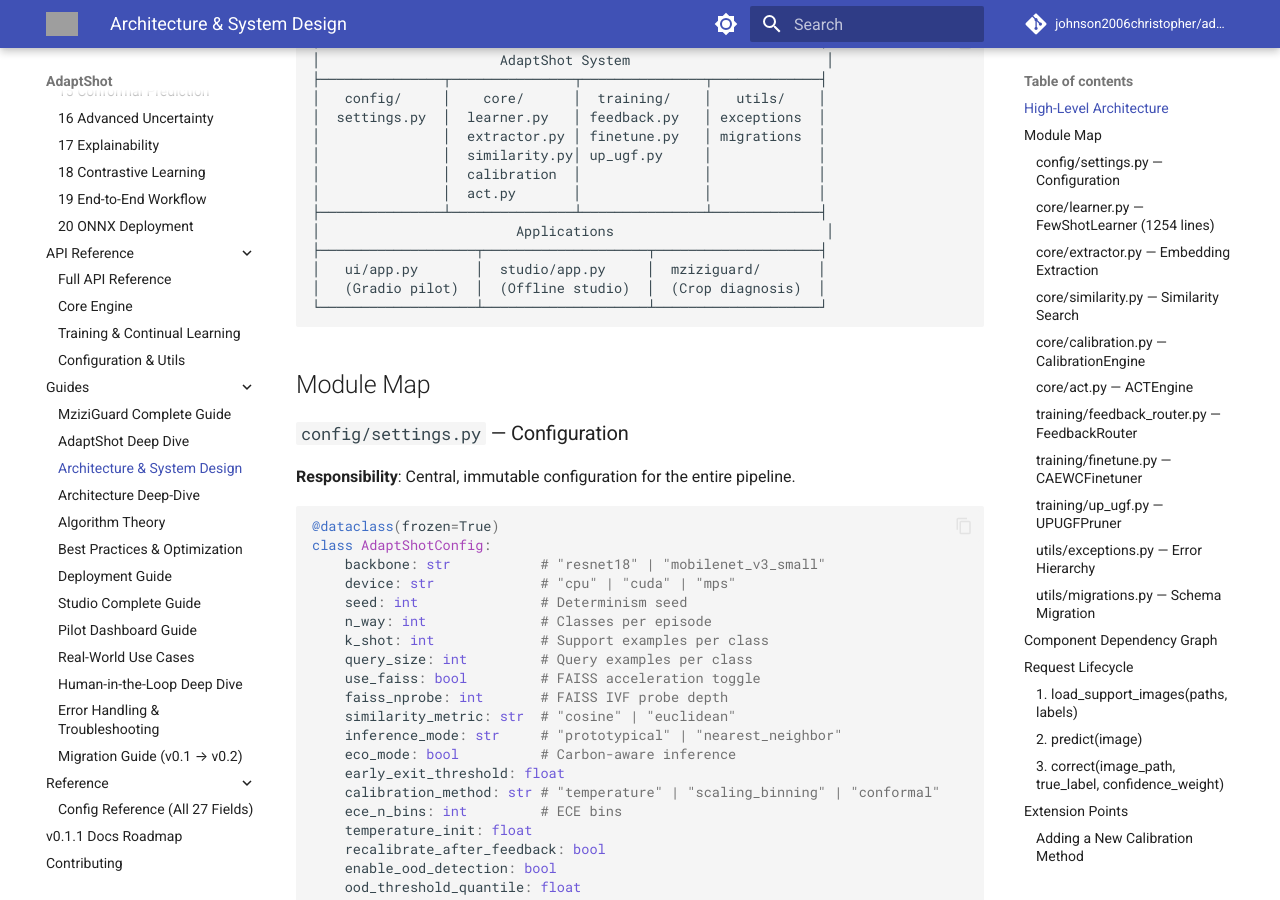
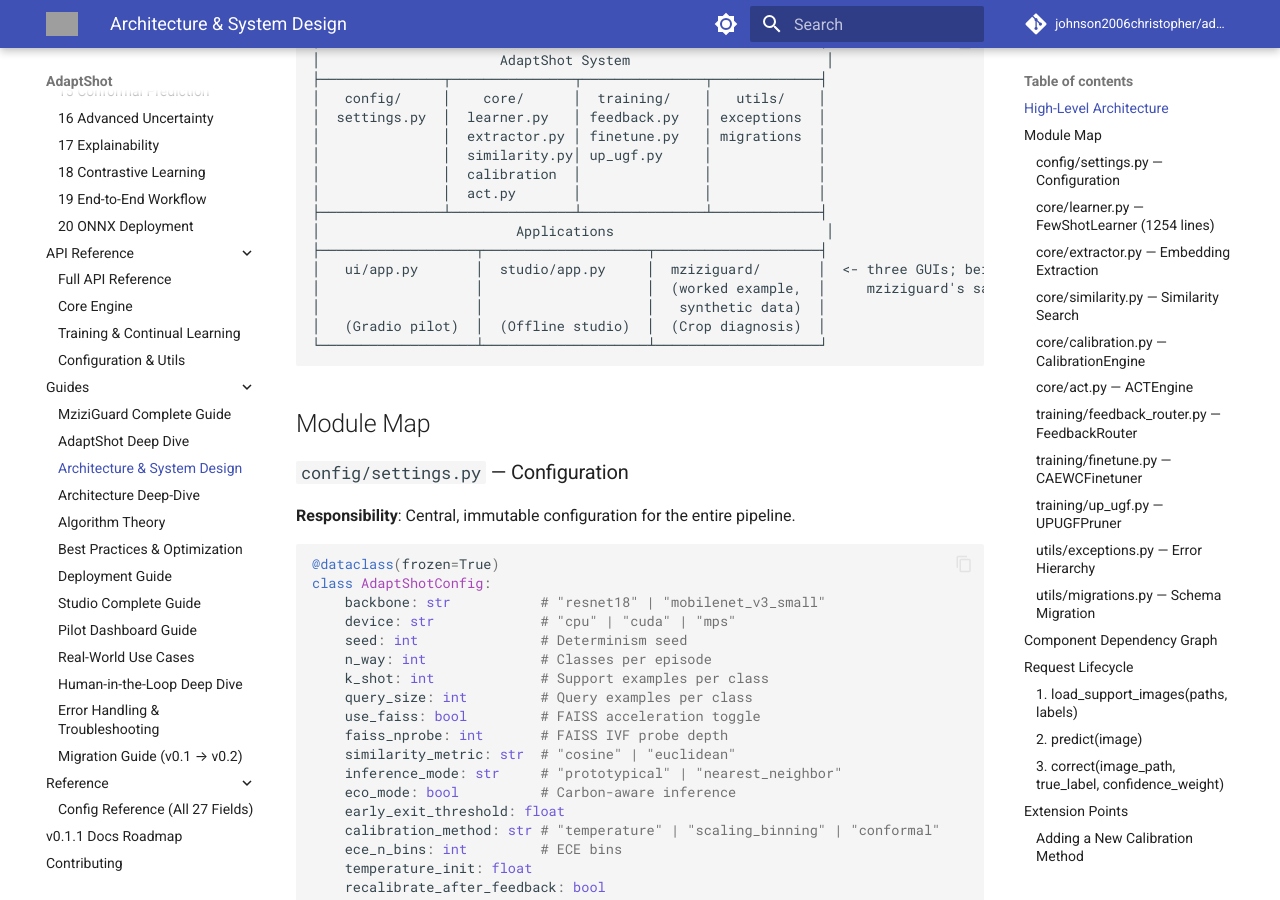
Before and after one commit to johnson2006christopher/adaptshot, an MkDocs documentation site: the page built from docs/guides/architecture.md, in a window 1280 px wide and 900 px high, scrolled down 394 px. Built offline with MkDocs 1.6.1 and Material for MkDocs 9.7.7, drawn with Linux system fonts in a browser that asks for light colours; comment, search, counter and statistics services are not loaded; grey boxes are pictures that could not be loaded.

Commit message:
Update architecture diagram in documentation
Clarify the status of GUI components and the nature of the mziziguard
example data.

````diff
--- a/docs/guides/architecture.md
+++ b/docs/guides/architecture.md
@@ -21,7 +21,9 @@
 ├───────────────┴───────────────┴───────────────┴─────────────┤
 │                        Applications                          │
 ├───────────────────┬────────────────────┬────────────────────┤
-│   ui/app.py       │  studio/app.py     │  mziziguard/       │
+│   ui/app.py       │  studio/app.py     │  mziziguard/       │  <- three GUIs; being replaced by one (#45).
+│                   │                    │  (worked example,  │     mziziguard's sample data is synthetic.
+│                   │                    │   synthetic data)  │
 │   (Gradio pilot)  │  (Offline studio)  │  (Crop diagnosis)  │
 └───────────────────┴────────────────────┴────────────────────┘
 ```
````
